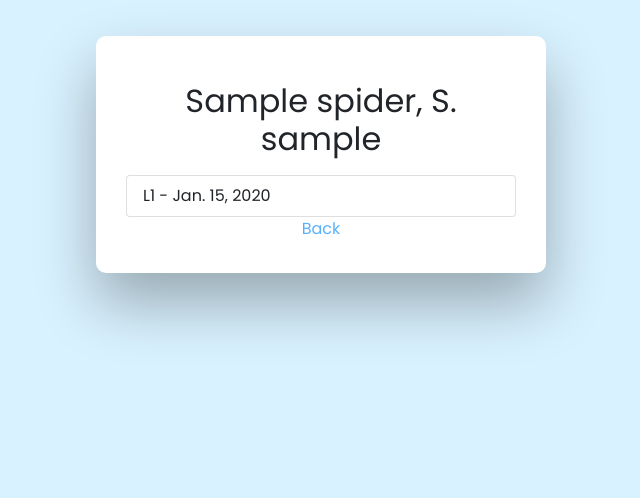
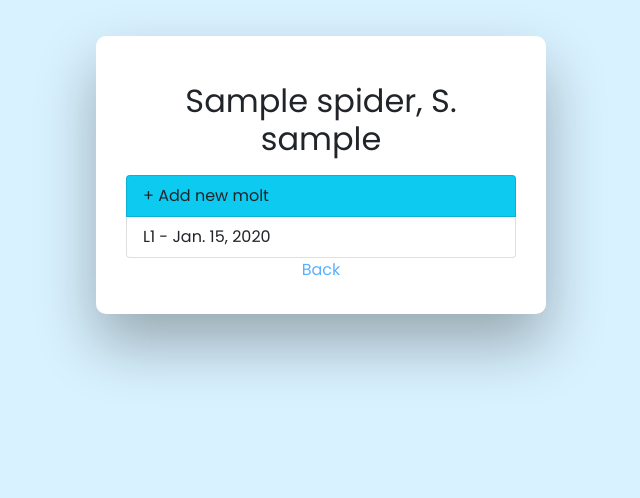
Before and after one commit to morveusz93/terra-keeper, a Django app: page /spiders/00000000-0000-0000-0000-000000000001/molts in a window 1280 px wide. Shown: the part 56-554 px from the top of the page, without its empty margins (319-959 px from the left). Run offline with Django 4.2, Linux system fonts and the light colour scheme; a user stored in the database is signed in; tables that the repository leaves empty hold one stand-in row (values such as "Sample post"); some libraries are stand-ins or nearby versions.

Commit message:
add edit and delete molt, add new template form for molts

```diff
--- a/spiders/models.py
+++ b/spiders/models.py
@@ -31,7 +31,7 @@ class Spider(models.Model):
     def all_molts(self) -> list:
         "Returns the spider's molts."
         all_molts = {}
-        return [{'number': molt.number, 'date': molt.date} for molt in self.molt_set.all()]
+        return [{'number': molt.number, 'date': molt.date, 'id': molt.id} for molt in self.molt_set.all()]
 
 
 
--- a/spiders/signals.py
+++ b/spiders/signals.py
@@ -4,7 +4,7 @@ from django.db.models.signals import post_save, post_delete
 from .models import Molt, Spider
 
 
-def updateCurrentMolt(sender, instance, created, **kwargs):
+def updateCurrentMolt(sender, instance, **kwargs):
     molt = instance
     spider = molt.spider
     spider.current_molt = spider.molt_set.first().number
@@ -12,3 +12,4 @@ def updateCurrentMolt(sender, instance, created, **kwargs):
 
 
 post_save.connect(updateCurrentMolt, sender=Molt)
+post_delete.connect(updateCurrentMolt, sender=Molt)
--- a/spiders/templates/spiders/details.html
+++ b/spiders/templates/spiders/details.html
@@ -18,7 +18,7 @@
         </p>
       </div>
       <div>
-        <button type="button" class="button-xs" id="addMoltButton" data-bs-toggle="modal" data-bs-target="#exampleModal">+</button>
+        <a class="button button-xs" href="{% url 'molt-create' spider.id %}" >+</a>
       </div>
     </div>
   </div>
--- a/spiders/templates/spiders/spider-molts.html
+++ b/spiders/templates/spiders/spider-molts.html
@@ -3,8 +3,17 @@
 
 <h2 class="my-3">{{ spider }}</h2>
 <div class="list-group text-start d-flex flex-column">
+    <a type="button" class="list-group-item list-group-item-action bg-info" href="{% url 'molt-create' spider.id %}" > + Add new molt</a>
     {% for molt in all_molts %}
-    <li class="list-group-item">L{{ molt.number }} - {{ molt.date }}</li>
+    <li class="list-group-item molt-item d-flex flex-row justify-content-between">
+        <div>
+            L{{ molt.number }} - {{ molt.date }}
+        </div>
+        <div class="d-flex flex-row">
+            <a href="{% url 'molt-edit' molt.id %}" class="btn btn-warning">⚙️</a>
+            <a href="{% url 'molt-delete' molt.id %}" class="btn btn-danger">❌</a>
+        </div>
+    </li>
     {% endfor %}
 </div>
 
--- a/spiders/urls.py
+++ b/spiders/urls.py
@@ -7,5 +7,9 @@ urlpatterns = [
     path('spiders/<str:id>', views.details, name="spider-details"),
     path('spiders/<str:id>/update', views.updateSpider, name="spider-update"),
     path('spiders/<str:id>/delete', views.deleteSpider, name="spider-delete"),
+
     path('spiders/<str:id>/molts', views.molts, name="molts"),
+    path('spiders/<str:id>/add-molt', views.createMolt, name="molt-create"),
+    path('spiders/molts/<str:molt_id>/edit', views.updateMolt, name="molt-edit"),
+    path('spiders/molts/<str:molt_id>/delete', views.deleteMolt, name="molt-delete"),
 ]
--- a/spiders/views.py
+++ b/spiders/views.py
@@ -1,7 +1,7 @@
 from django.shortcuts import get_object_or_404, redirect, render
 from django.contrib.auth.decorators import login_required
 from django.contrib import messages
-from .models import Spider
+from .models import Spider, Molt
 from .forms import SpiderForm, MoltForm
 
 
@@ -70,6 +70,11 @@ def deleteSpider(request, id):
 def molts(request, id):
     spider = Spider.objects.get(id=id)
     all_molts = spider.all_molts
+    try:
+        new_molt_number = spider.current_molt + 1
+    except TypeError:
+        new_molt_number = 1
+    form = MoltForm(initial={'number': new_molt_number })
     if request.method == 'POST':
         form = MoltForm(request.POST)
         if form.is_valid():
@@ -82,5 +87,57 @@ def molts(request, id):
 
         return redirect('spider-details', id=id)
 
-    context = {'all_molts': all_molts,'spider': spider}
+    context = {'all_molts': all_molts, 'spider': spider, 'form': form}
     return render(request, 'spiders/spider-molts.html', context)
+
+
+@login_required(login_url="login")
+def createMolt(request, id):
+    spider = Spider.objects.get(id=id)
+    try:
+        new_molt_number = spider.current_molt + 1
+    except TypeError:
+        new_molt_number = 1
+    form = MoltForm(initial={'number': new_molt_number })
+    if request.method == 'POST':
+        form = MoltForm(request.POST)
+        if form.is_valid():
+            new_molt = form.save(commit=False)
+            new_molt.spider = spider
+            new_molt.save()
+            messages.success(request, "New molt added ;)")
+        else:
+            messages.error(request, "Error durning adding a molt, please try again.")
+
+        return redirect('spider-details', id=id)
+
+    context = {'spider': spider, 'form': form}
+    return render(request, 'spiders/molt-form.html', context)
+
+
+@login_required(login_url="login")
+def updateMolt(request, molt_id):
+    molt = Molt.objects.get(id=molt_id)
+    spider = molt.spider
+    form = MoltForm(instance=molt)
+    if request.method == "POST":
+        form = MoltForm(request.POST, instance=molt)
+        if form.is_valid():
+            form.save()
+            messages.success(request, "Molt successfully updated ;)")
+        return redirect('spider-details', id=spider.id)
+
+    context = {'form': form, 'spider': spider}
+    return render(request, 'spiders/molt-form.html', context)
+
+
+@login_required(login_url="login")
+def deleteMolt(request, molt_id):
+    molt = Molt.objects.get(id=molt_id)
+    spider = molt.spider
+    if request.method == "POST":
+        molt.delete()
+        messages.success(request, "Molt successfully deleted.")
+        return redirect('molts', spider.id)
+    context = {'obj': molt}
+    return render(request, 'delete.html', context)
--- a/static/styles/main.css
+++ b/static/styles/main.css
@@ -52,6 +52,7 @@ a {
 input[type="button"],
 input[type="submit"],
 button,
+.button,
 input[type="reset"] {
   background-color: #56baed;
   border: none;
@@ -77,6 +78,7 @@ input[type="reset"] {
 input[type="button"]:hover,
 input[type="submit"]:hover,
 button:hover,
+.button:hover,
 input[type="reset"]:hover {
   background-color: #39ace7;
 }
@@ -84,6 +86,7 @@ input[type="reset"]:hover {
 input[type="button"]:active,
 input[type="submit"]:active,
 button:active,
+.button:active,
 input[type="reset"]:active {
   -moz-transform: scale(0.95);
   -webkit-transform: scale(0.95);
@@ -304,3 +307,26 @@ input[type="email"]:placeholder {
 *:focus {
   outline: none;
 }
+
+.list-group-item{
+  transition: background .2s;
+}
+
+.list-group-item:hover{
+  background-color: rgb(241, 241, 241);
+}
+
+.molt-item .btn{
+  padding: 1px 10px;
+  border: none;
+  font-size: smaller;
+  margin-left: 5px;
+  visibility: hidden;
+  opacity: 0;
+  transition: visibility 0s, opacity .3s linear;
+}
+
+.molt-item:hover .btn{
+  visibility: visible;
+  opacity: 1;
+}
--- a/templates/main.html
+++ b/templates/main.html
@@ -26,10 +26,6 @@
         {% endfor %}
       </ul>
     {% endif %}
-    <!-- add modal for add ing molts only if we are at show page  -->
-    {% if request.resolver_match.view_name == 'spider-details' or request.resolver_match.view_name == 'spider-molts' %}
-    {% include 'add-molt-modal.html' %}
-    {% endif %}
     <main class="container">
       <div class="wrapper fadeInDown">
         <div class="content">
```
Also changed, not shown: spiders/templates/spiders/molt-form.html (added, +16 -0 lines), templates/add-molt-modal.html (deleted, +0 -21 lines).
